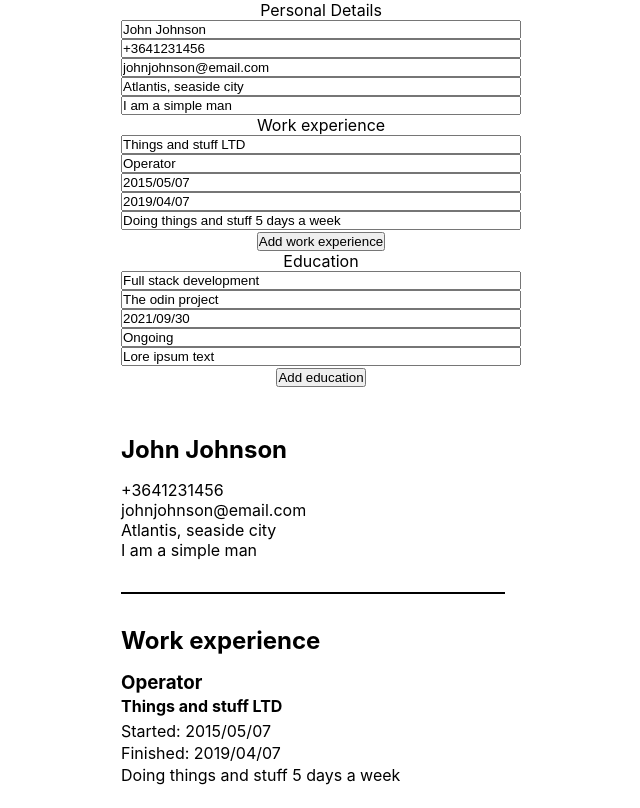
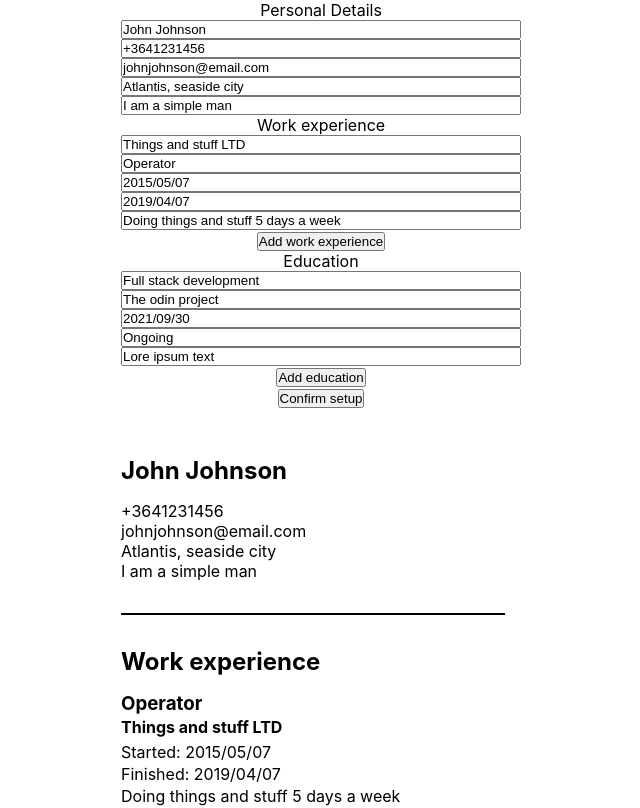
Before and after one commit to Zaltman/cv-project, a React (Create React App) app: page / in a window 1280 px wide. Shown: the top 808 px of the page, without its empty margins (319-959 px from the left). Built offline with nearby package versions, Linux system fonts and the light colour scheme.

Commit message:
Add confirm setup which hides inputs.

```diff
--- a/public/styles.css
+++ b/public/styles.css
@@ -40,8 +40,8 @@
 #phoneNumb {
 }
 
-.inputsContainer {
-  /* display: none; */
+.hidden {
+  display: none;
 }
 .infoContainer {
   width: 100%;
--- a/src/App.js
+++ b/src/App.js
@@ -34,7 +34,9 @@ class App extends Component {
       location: 'Atlantis, seaside city',
       description: 'I am a simple man',
     };
+
     this.state = {
+      isActive: true,
       personalDetails: personDetailsTest,
       // {
       //   id: uniqid(),
@@ -81,6 +83,10 @@ class App extends Component {
       educationArr: educationTestUnit,
     };
   }
+  handleToggle = () => {
+    this.setState({ isActive: !this.state.isActive });
+    console.log(this.state.isActive);
+  };
   getEmptyEducationSample = () => {
     const emptyEduArr = { ...this.state.educationEmptySample };
     emptyEduArr.id = uniqid();
@@ -191,6 +197,7 @@ class App extends Component {
       <div className="App">
         <Page
           state={this.state}
+          handleToggle={this.handleToggle}
           addAnotherEducation={this.addAnotherEducation}
           addAnotherWorkExp={this.addAnotherWorkExp}
           handleChangePersonal={this.handleChangePersonal}
--- a/src/components/Cv.js
+++ b/src/components/Cv.js
@@ -1,4 +1,5 @@
 import React, { Component } from 'react';
+import uniqid from 'uniqid';
 
 class Cv extends Component {
   constructor(props) {
@@ -25,7 +26,7 @@ class Cv extends Component {
             <h2 className="title">Work experience</h2>
             {state.workExperienceArr.map((workExpObj, index) => {
               return (
-                <div className="cvWorkContainer">
+                <div key={uniqid()} className="cvWorkContainer">
                   <h3 className="subTitle">{workExpObj.position}</h3>
                   <h4 className="subSubTitle">{workExpObj.company}</h4>
                   <div>Started: {workExpObj.startDate}</div>
@@ -39,7 +40,7 @@ class Cv extends Component {
             <h2 className="title">Education</h2>
             {state.educationArr.map((educationObj, index) => {
               return (
-                <div className="cvEducationContainer">
+                <div key={uniqid()} className="cvEducationContainer">
                   <h3 className="subTitle">{educationObj.courseProgram}</h3>
                   <h4 className="subSubTitle">{educationObj.university}</h4>
                   <div>Started: {educationObj.startDate}</div>
--- a/src/components/Page.js
+++ b/src/components/Page.js
@@ -4,6 +4,7 @@ import Cv from './Cv';
 import Education from './Education';
 import PersonalDetails from './PersonalDetails';
 import WorkExp from './WorkExp';
+import uniqid from 'uniqid';
 
 class Page extends Component {
   // constructor(props) {
@@ -17,10 +18,16 @@ class Page extends Component {
     const handleChangePersonal = this.props.handleChangePersonal;
     const handleChangeEdu = this.props.handleChangeEdu;
     const handleChangeWorkExp = this.props.handleChangeWorkExp;
-    // console.log(addAnotherEducation);
+    const handleToggle = this.props.handleToggle;
+    let element = '';
+    if (!state.isActive) {
+      element = 'Edit setup';
+    } else {
+      element = 'Confirm setup';
+    }
     return (
       <div>
-        <div className="inputsContainer">
+        <div className={state.isActive ? null : 'hidden'}>
           <PersonalDetails
             personalDetailsObj={state.personalDetails}
             handleChangePersonal={handleChangePersonal}
@@ -51,7 +58,7 @@ class Page extends Component {
           })}
           <button onClick={addAnotherEducation}>Add education</button>
         </div>
-
+        <button onClick={handleToggle}>{element}</button>
         <Cv state={state} />
       </div>
     );
```
